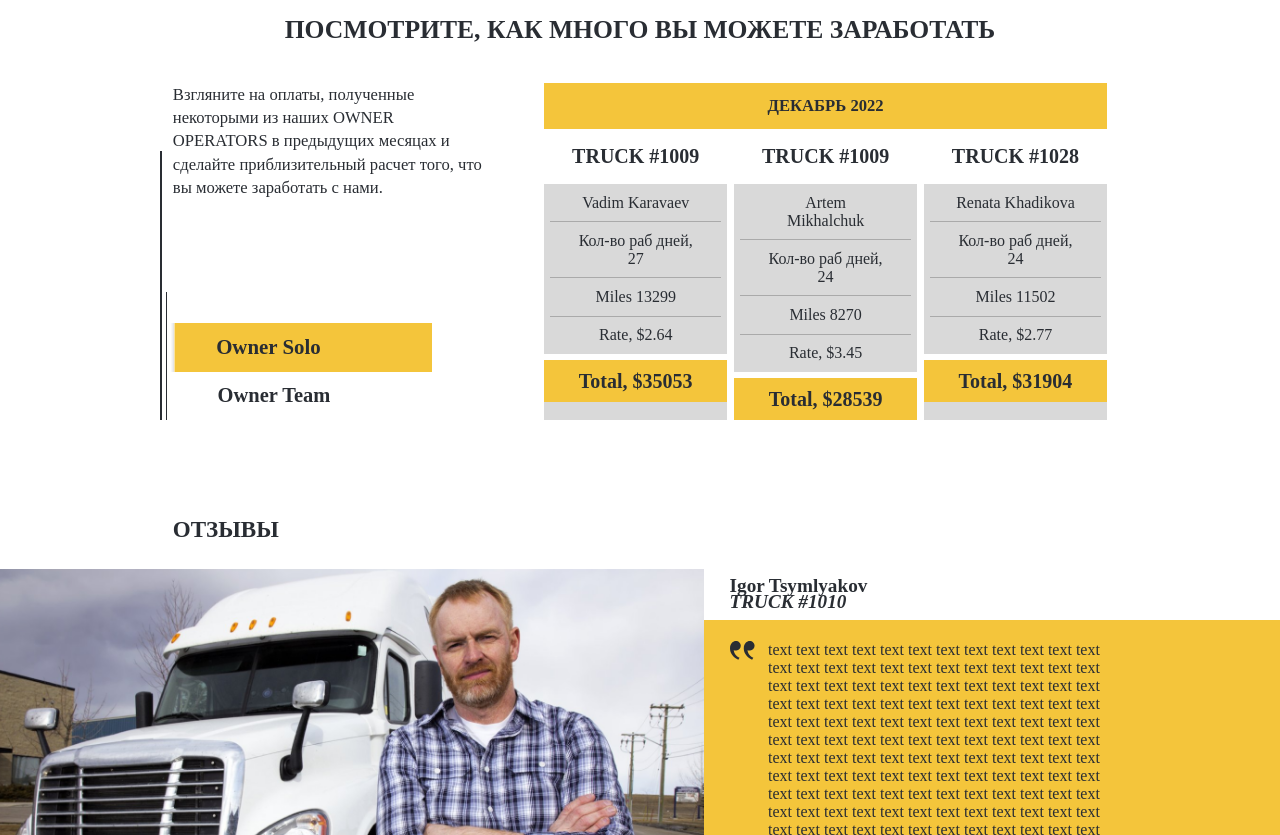
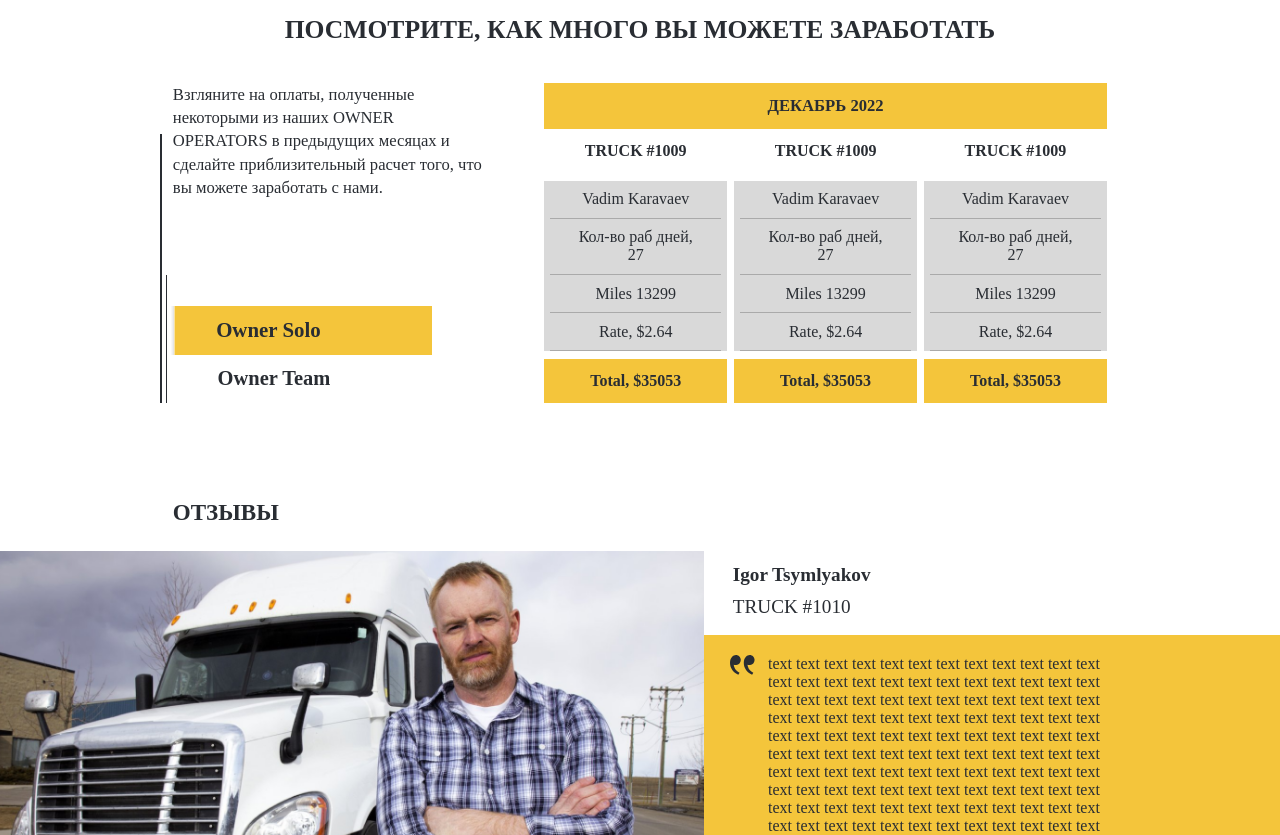
Before and after one commit to WolfGray101/diamondgrp, a plain HTML site: page index.html in a window 1280 px wide. Shown: the part 2180-3015 px from the top of the page. Drawn offline with Linux system fonts and the light colour scheme.

Commit message:
fix image requiremnts

```diff
--- a/css.css
+++ b/css.css
@@ -196,23 +196,27 @@ figure > img {
   justify-content: space-between;
 }
 .table-item {
-  list-style: none;
+  display: flex;
+  flex-direction: column;
+  justify-content: space-between;
+  gap: .5rem;
+}
+.table-items {
   display: flex;
   flex-direction: column;
   background-color: #d9d9d9;
+
 }
 .table-item__el {
   text-align: center;
 }
-.table-item__el:nth-child(2),
-.table-item__el:nth-child(3),
-.table-item__el:nth-child(4) {
+.table-items__el {
   border-bottom: 1px solid #aaaaaa;
+  text-align: center;
 }
 
 .table-item__el--total,
-.table-item__el--header,
-.table-item__el--total-divider {
+.table-item__el--header {
   font-weight: 600;
   margin: 0;
   border: none;
@@ -224,9 +228,6 @@ figure > img {
   background-color: #fff;
 }
 
-.table-item__el--total-divider {
-  background-color: #fff;
-}
 #team {
   display: none;
 }
@@ -602,25 +603,20 @@ figure > img {
     list-style: none;
     display: flex;
     flex-direction: column;
-    background-color: #d9d9d9;
-  }
-  .table-item__el {
+  }
+  .table-items__el {
     margin: 0 0.5rem;
-    text-align: center;
     padding: 0.5rem 2rem;
   }
   .table-item__el--total,
-  .table-item__el--header,
-  .table-item__el--total-divider {
+  .table-item__el--header {
     font-size: 1rem;
     margin: 0;
+    padding: 0.5rem 0;
+
   }
   .table-item__el--header {
-    padding: 0.5rem 0;
     text-align: left;
-  }
-  .table-item__el--total-divider {
-    padding: 0.2rem;
   }
 
   .review__greetings {
@@ -637,6 +633,14 @@ figure > img {
   }
   .owner-info__content--review {
     padding: 1.75rem 2.5rem 3rem;
+  }
+  .review__owner-name {
+    padding-top: 1rem;
+  }
+  .owner-info__title--review {
+    margin: .5rem 1rem .5rem;
+    font-size: 1.25rem;
+    line-height: 1.6rem;
   }
   .owner-info__content--review::before {
     top: 1.75rem;
@@ -949,28 +953,20 @@ figure > img {
     gap: 1rem;
   }
   .table-item {
-    list-style: none;
     display: flex;
     flex-direction: column;
-    background-color: #d9d9d9;
-  }
-  .table-item__el {
+  }
+  .table-items__el {
     margin: 0 0.5rem;
-    text-align: center;
     padding: 0.5rem 2rem;
   }
   .table-item__el--total,
-  .table-item__el--header,
-  .table-item__el--total-divider {
+  .table-item__el--header {
     font-size: 1.25rem;
+    padding: 1rem;
     margin: 0;
   }
-  .table-item__el--header {
-    padding: 1rem;
-  }
-  .table-item__el--total-divider {
-    padding: 0.2rem;
-  }
+
   #team {
     display: none;
   }
@@ -1207,7 +1203,7 @@ figure > img {
     padding: 1vw;
     width: calc(100% / 3);
     font-size: 1.3vw;
-    gap: 2vw;
+    gap: 3vw;
   }
   .requirement-items__req-item--01:before,
   .requirement-items__req-item--02:before,
@@ -1231,7 +1227,7 @@ figure > img {
   .greetings-slider {
     padding: 0 13.5vw;
   }
- .owner-info__title {
+  .owner-info__title {
     font-size: 1.5vw;
     line-height: 1.25vw;
     margin: 1rem 0 0.5vw;
@@ -1360,24 +1356,20 @@ figure > img {
     list-style: none;
     display: flex;
     flex-direction: column;
-    background-color: #d9d9d9;
-  }
-  .table-item__el {
+  }
+  .table-items__el {
     margin: 0 0.5vw;
-    text-align: center;
     padding: 0.75vw 2vw;
   }
   .table-item__el--total,
   .table-item__el--header,
   .table-item__el--total-divider {
-    font-size: 1.25rem;
+    font-size: 1.25vw;
     margin: 0;
   }
-  .table-item__el--header {
-    padding: 1rem;
-  }
-  .table-item__el--total-divider {
-    padding: 0.2rem;
+  .table-item__el--header,
+  .table-item__el--total {
+    padding: 1vw;
   }
   #team {
     display: none;
@@ -1423,12 +1415,11 @@ figure > img {
     width: 2vw;
     height: 1.7vw;
   }
-  .review__owner-info--title {
-    margin: 0;
-    width: 100%;
+  .review__owner-name {
     background-color: #fff;
-    padding: 0.75vw 2vw;
-  }
+    padding: 0 2.25vw 1vw;
+  }
+
   .owner-info__content--review {
     margin: 1.6vw 13.5vw 1.6vw 5vw;
     flex-grow: 1;
--- a/index.html
+++ b/index.html
@@ -168,41 +168,45 @@
               <div class="table-item__el table-item__el--header">
                 TRUCK #1009
               </div>
-              <div class="table-item__el">Vadim Karavaev</div>
-              <div class="table-item__el">Кол-во раб дней, 27</div>
-              <div class="table-item__el">Miles 13299</div>
-              <div class="table-item__el">Rate, $2.64</div>
-              <div class="table-item__el table-item__el--total-divider"></div>
+
+              <div class="table-items">
+                <div class="table-items__el">Vadim Karavaev</div>
+                <div class="table-items__el">Кол-во раб дней, 27</div>
+                <div class="table-items__el">Miles 13299</div>
+                <div class="table-items__el">Rate, $2.64</div>
+              </div>
               <div class="table-item__el table-item__el--total">
                 Total, $35053
               </div>
             </div>
             <div class="table-item">
               <div class="table-item__el table-item__el--header">
-                <p>TRUCK #1009</p>
+                TRUCK #1009
               </div>
-              <div class="table-item__el"><p>Artem Mikhalchuk</p></div>
-              <div class="table-item__el"><p>Кол-во раб дней, 24</p></div>
-              <div class="table-item__el"><p>Miles 8270</p></div>
-              <div class="table-item__el"><p>Rate, $3.45</p></div>
-              <div class="table-item__el table-item__el--total-divider"></div>
 
+              <div class="table-items">
+                <div class="table-items__el">Vadim Karavaev</div>
+                <div class="table-items__el">Кол-во раб дней, 27</div>
+                <div class="table-items__el">Miles 13299</div>
+                <div class="table-items__el">Rate, $2.64</div>
+              </div>
               <div class="table-item__el table-item__el--total">
-                <p>Total, $28539</p>
+                Total, $35053
               </div>
             </div>
             <div class="table-item">
               <div class="table-item__el table-item__el--header">
-                TRUCK #1028
+                TRUCK #1009
               </div>
-              <div class="table-item__el">Renata Khadikova</div>
-              <div class="table-item__el">Кол-во раб дней, 24</div>
-              <div class="table-item__el">Miles 11502</div>
-              <div class="table-item__el">Rate, $2.77</div>
-              <div class="table-item__el table-item__el--total-divider"></div>
 
+              <div class="table-items">
+                <div class="table-items__el">Vadim Karavaev</div>
+                <div class="table-items__el">Кол-во раб дней, 27</div>
+                <div class="table-items__el">Miles 13299</div>
+                <div class="table-items__el">Rate, $2.64</div>
+              </div>
               <div class="table-item__el table-item__el--total">
-                Total, $31904
+                Total, $35053
               </div>
             </div>
           </article>
@@ -259,14 +263,14 @@
             <img src="./img/1dal582f.png" alt="" />
           </figure>
           <div class="review__owner-info">
-            <span
-              class="owner-info__title owner-info__title--owner review__owner-info--title"
-            >
-              Igor Tsymlyakov
-
-              <p class="owner-info__description">TRUCK #1010</p>
-            </span>
-
+            <div class="owner-name review__owner-name">
+              <p class="owner-info__title owner-info__title--review">
+                <b>Igor Tsymlyakov</b>
+              </p>
+              <p class="owner-info__title owner-info__title--review">
+                TRUCK #1010
+              </p>
+            </div>
             <p class="owner-info__content owner-info__content--review">
               text text text text text text text text text text text text text
               text text text text text text text text text text text text text
```
Also changed, not shown: img/2.png, img/3.png, img/4.png, img/5.png, img/6.png.
